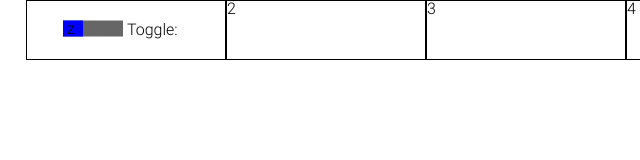
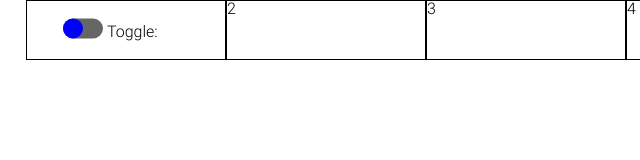
Before and after one commit to liquidnuker/r_comps_cssCheckToggle1, a plain HTML site: page index.html in a window 1280 px wide. Shown: the full height of the page, 14-654 px from the left. Drawn offline with Linux system fonts and the light colour scheme.

Commit message:
added border-radius

```diff
--- a/index.bundle.css
+++ b/index.bundle.css
@@ -796,11 +796,20 @@ body {
   .checkToggle1-01 .checkToggle1-01_vlabel {
     vertical-align: text-top; }
   .checkToggle1-01 .checkToggle1-01_bg {
+    -webkit-border-radius: 50px;
+    -moz-border-radius: 50px;
+    -ms-border-radius: 50px;
+    border-radius: 50px;
     background-color: #666;
-    width: 60px; }
+    width: 40px; }
   .checkToggle1-01 .checkToggle1-01_switch {
+    -webkit-border-radius: 50px;
+    -moz-border-radius: 50px;
+    -ms-border-radius: 50px;
+    border-radius: 50px;
     float: left;
     background-color: blue;
+    height: 20px;
     width: 20px; }
   .checkToggle1-01 input:checked ~ .checkToggle1-01_bg {
     background-color: pink; }
--- a/index.html
+++ b/index.html
@@ -23,7 +23,7 @@
         <input type="checkbox" id="checkToggle1-01_checkbox" />
         <label for="checkToggle1-01_checkbox" class="checkToggle1-01_bg">
           <span class="checkToggle1-01_switch">
-          &nbsp;z
+          &nbsp;
           </span>
         </label>
         <label for="checkToggle1-01_checkbox" class="checkToggle1-01_vlabel">
--- a/src/styles/_checkToggle1.scss
+++ b/src/styles/_checkToggle1.scss
@@ -20,14 +20,18 @@
   .checkToggle1-01_bg {
     @extend %pos--relative;
     @extend %display--inline-block;
+    @include border-radius(50);
     background-color: #666;
-    width: 60px;
+    width: 40px;
   }
 
   .checkToggle1-01_switch {
+    @include border-radius(50);
     float: left;
     background-color: blue;
+    height: 20px;
     width: 20px;
+
   }
 
   input:checked ~ .checkToggle1-01_bg {
```
